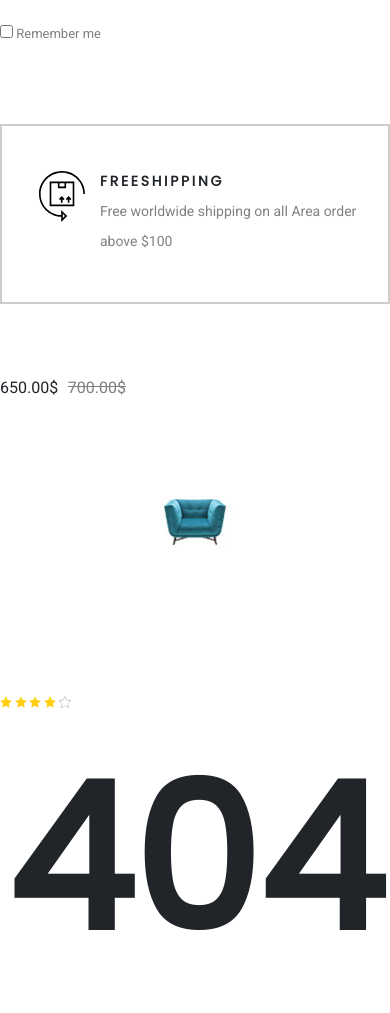
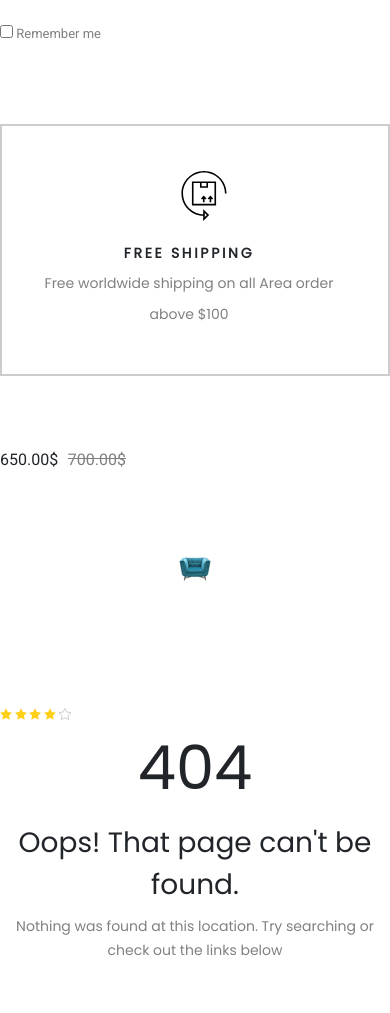
Before and after one commit to Web-Development-NLU/project-template, a plain HTML site: page components/page-component.html in a window 390 px wide. Shown: the part 1280-2293 px from the top of the page. Drawn offline with nearby package versions, Linux system fonts and the light colour scheme.

Commit message:
fix hover component card-category, responsive card-category,status-error, text-icon-benefit, re coding star-rate

```diff
--- a/assets/css/components/card-category.css
+++ b/assets/css/components/card-category.css
@@ -10,6 +10,7 @@
     height: 100%;
     object-fit: cover;
     margin-bottom: 0.625rem;
+    cursor: pointer;
 }
 .card-category >h5{
     margin: 0;
@@ -31,3 +32,11 @@
 .card-category:hover >h5 a{
     border-color: var(--cta-01);
 }
+@media only screen and (max-width: 767px){
+    .card-category .img-category img {
+        max-width: 50px;
+        max-height: 50px;
+        margin-bottom: 0;
+        cursor: pointer;
+    }
+}
--- a/assets/css/components/star-rate.css
+++ b/assets/css/components/star-rate.css
@@ -12,7 +12,3 @@
     width: 12px;
     height: 12px;
 }
-.star-rate span.checked-rate > svg{
-    fill: var(--ctb-04);
-    stroke: transparent;
-}
--- a/assets/css/components/status-error.css
+++ b/assets/css/components/status-error.css
@@ -23,3 +23,11 @@
     line-height: 1.5rem;
     font-family: var(--f-poppins);
 }
+@media only screen and (max-width: 767px){
+    .status-error> h1{
+        font-size: 3.8rem;
+        margin-bottom: 0.5rem;
+        font-weight: 400;
+        line-height: 5.7rem;
+    }
+}
--- a/assets/css/components/text-icon-benefit.css
+++ b/assets/css/components/text-icon-benefit.css
@@ -2,14 +2,21 @@
     display: flex;
     padding: 2.8125rem 1.25rem 2.8125rem 2.3125rem;
     border: 2px solid var(--cta-03);
-    /*font-family: var(--f-poppins);*/
 }
 .text-icon-benefit .img_benefit {
     line-height: 1.5rem;
     margin-right: 0.9375rem;
+    flex-shrink: 1;
+    flex-basis: auto;
+    font-family: var(--f-poppins);
+    font-size: 0.875rem;
 }
-.text-icon-benefit .img_benefit img {
+.text-icon-benefit .img_benefit svg {
     width: 50px;
+    height: 50px;
+    line-height: 3.125rem;
+    fill-rule: evenodd;
+    position: relative;
 }
 .text-icon-benefit .content-benefit {
     line-height: 1.9rem;
@@ -29,4 +36,18 @@
     color: var(--cta-06);
     font-weight: 400;
     line-height: 1.75rem;
+    font-family: var(--f-poppins);
 }
+@media only screen and (max-width: 767px){
+    .text-icon-benefit{
+        display: block;
+        width: 100%;
+        text-align: center;
+    }
+    .text-icon-benefit .img_benefit {
+        line-height: 1.5rem;
+        margin-right: 0;
+        margin-bottom: 0.9375rem;
+        height: 57.2px;
+    }
+}
--- /dev/null
+++ b/assets/js/star-rate.js
@@ -0,0 +1,8 @@
+const allStars = document.querySelectorAll(".star-rate span svg");
+function expectRate(num){
+    for(let i=0; i< num;i++){
+        allStars[i].style.fill = "var(--ctb-04)";
+        allStars[i].style.stroke = "transparent";
+    }
+}
+expectRate(4);
--- a/components/page-component.html
+++ b/components/page-component.html
@@ -120,7 +120,7 @@
         </svg>
     </div>
     <div class="content-benefit">
-        <h3>FREESHIPPING</h3>
+        <h3>FREE SHIPPING</h3>
         <span>Free worldwide shipping on all Area order above $100</span>
     </div>
 </div>
@@ -154,6 +154,10 @@
     <h2>Oops! That page can't be found.</h2>
     <span>Nothing was found at this location. Try searching or check out the links below</span>
 </div>
-
+<br>
+<br>
+<br>
+<br>
+<script src="../assets/js/star-rate.js"></script>
 </body>
 </html>
```
